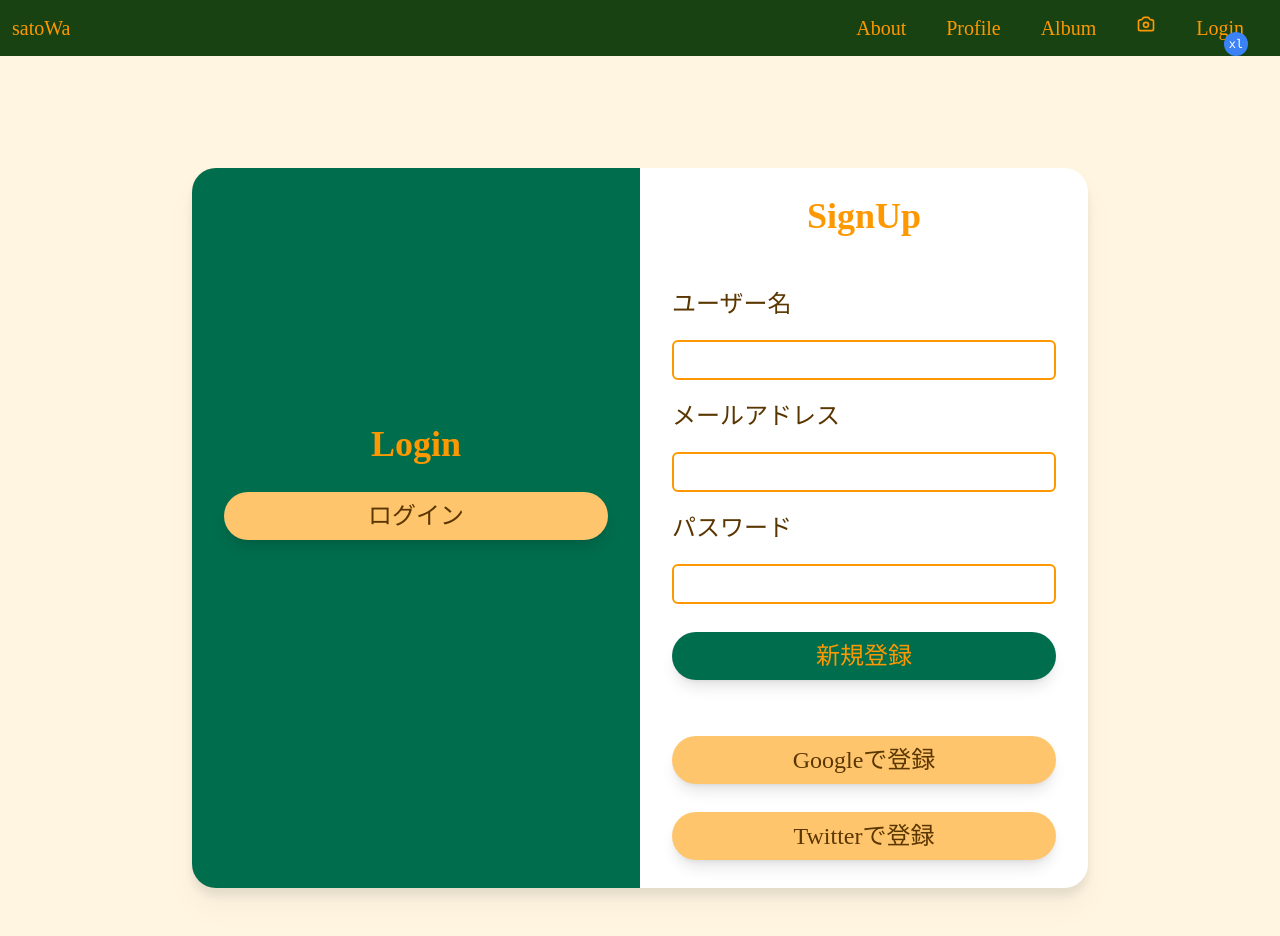
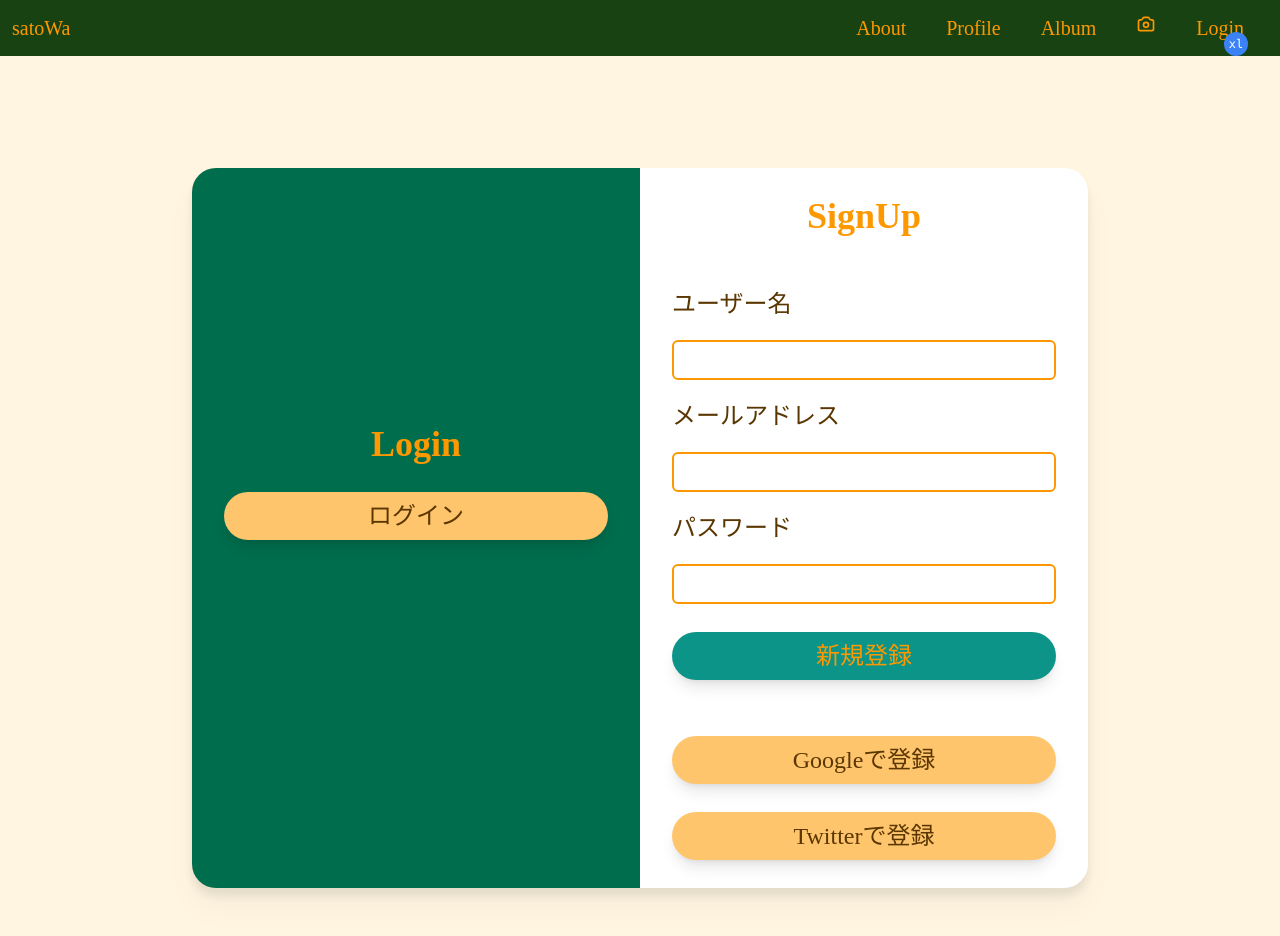
Before and after one commit to cuzekn/satowa, a Next.js app: page /signup in a window 1280 px wide. Shown: the top 936 px of the page. Built offline with nearby package versions, Linux system fonts and the light colour scheme; no server answers.

Commit message:
style: ボタンhover時のカラーを変更

```diff
--- a/src/pages/signup.tsx
+++ b/src/pages/signup.tsx
@@ -60,7 +60,7 @@ const Signup: React.FC = () => {
                 Login
               </p>
               <Link href="/login">
-                <button className="my-7 mx-auto w-96 h-12 text-2xl bg-primary-thinOrange hover:bg-primary-orange rounded-3xl hidden lg:block shadow-lg ">
+                <button className="my-7 mx-auto w-96 h-12 text-2xl bg-primary-thinOrange hover:bg-primary-orange hover:text-white rounded-3xl hidden lg:block shadow-lg ">
                   ログイン
                 </button>
               </Link>
@@ -95,17 +95,17 @@ const Signup: React.FC = () => {
                 />
                 <button
                   onSubmit={signUp}
-                  className="my-7 w-full h-12 text-2xl text-primary-orange bg-primary-green hover:bg-primary-darkGreen rounded-3xl shadow-lg"
+                  className="my-7 w-full h-12 text-2xl text-primary-orange bg-teal-600 hover:bg-primary-green rounded-3xl shadow-lg"
                 >
                   新規登録
                 </button>
                 <button
-                  className="my-7 w-full h-12 text-2xl bg-primary-thinOrange hover:bg-primary-orange rounded-3xl shadow-lg"
+                  className="my-7 w-full h-12 text-2xl bg-primary-thinOrange hover:bg-primary-orange hover:text-white rounded-3xl shadow-lg"
                   onClick={signInGoogle}
                 >
                   Googleで登録
                 </button>
-                <button className="mb-7 w-full h-12 text-2xl bg-primary-thinOrange hover:bg-primary-orange rounded-3xl shadow-lg">
+                <button className="mb-7 w-full h-12 text-2xl bg-primary-thinOrange hover:bg-primary-orange hover:text-white rounded-3xl shadow-lg">
                   Twitterで登録
                 </button>
               </div>
```
